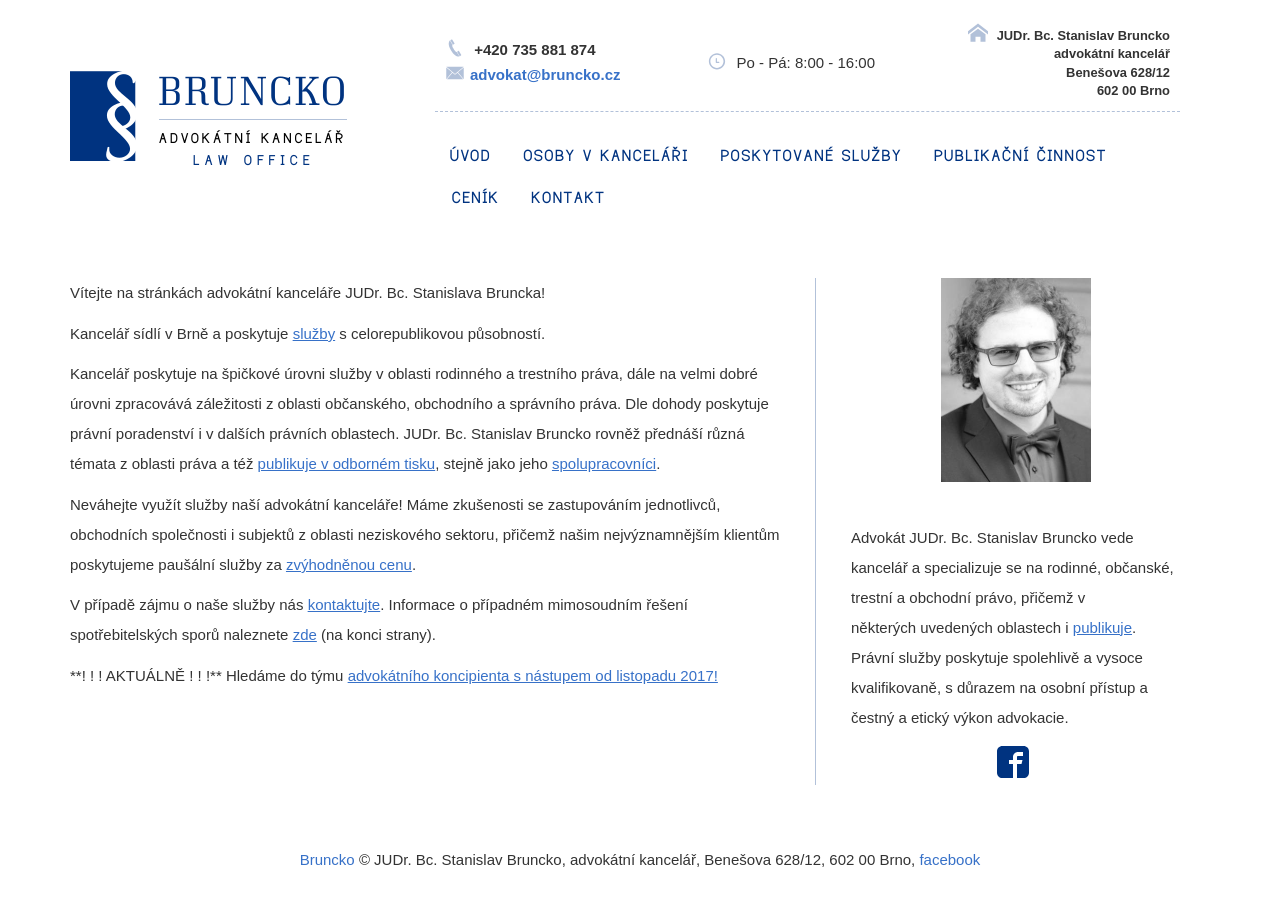
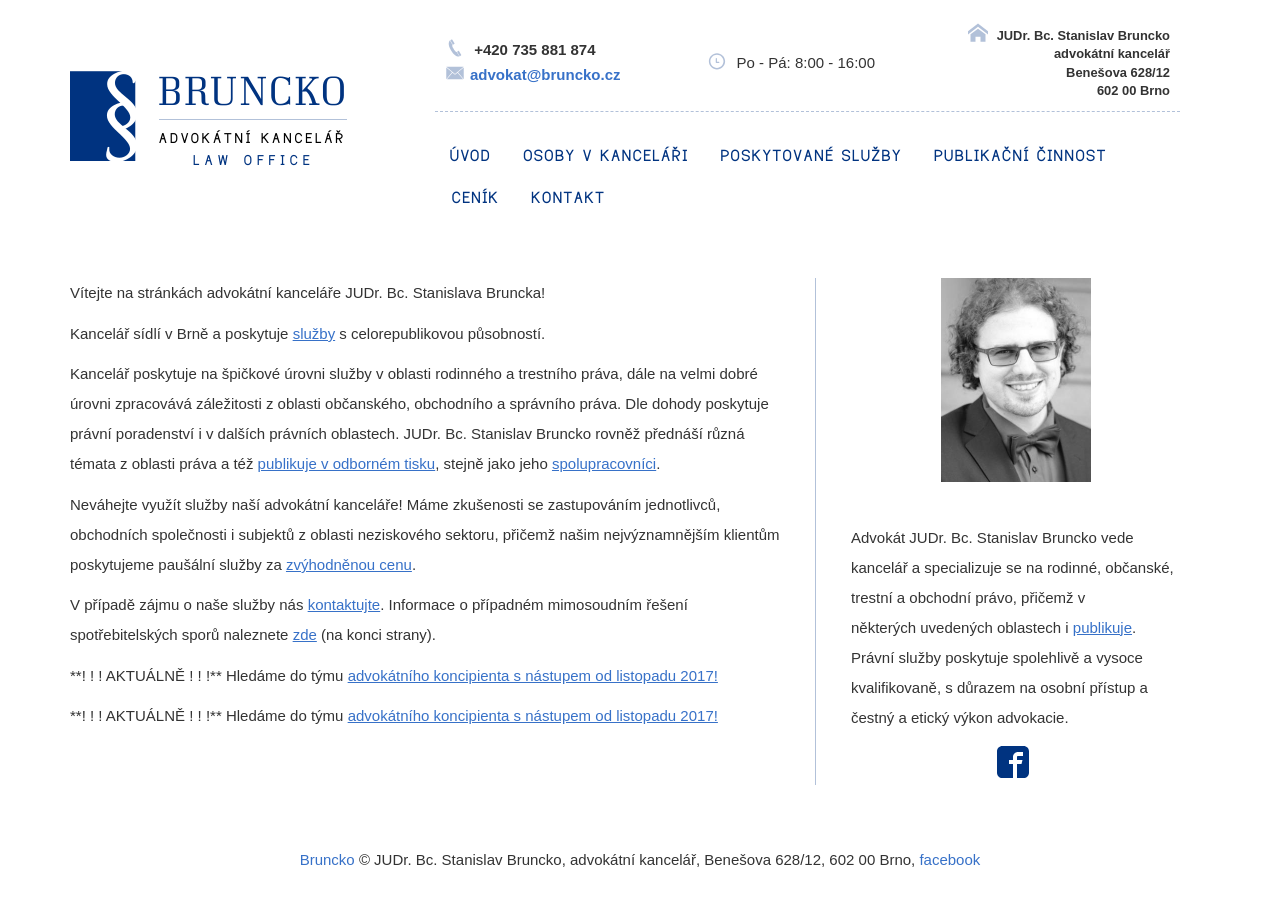
Before and after one commit to Pave91/bruncko-web, a Jekyll site: the page built from index.html, in a window 1280 px wide. Built offline with Jekyll 4.4.1, drawn with Linux system fonts in a browser that asks for light colours; nearby versions of some CDN libraries.

Commit message:
Update index.html

```diff
--- a/index.html
+++ b/index.html
@@ -19,4 +19,8 @@
  V případě zájmu o naše služby nás <a href="{{site.baseurl}}/kontakt">kontaktujte</a>. Informace o případném mimosoudním řešení spotřebitelských sporů naleznete <a href="{{site.baseurl}}/poskytovane-sluzby">zde</a> (na konci strany).
 </p>
 <p>
-  **! ! !  AKTUÁLNĚ ! ! !**  Hledáme do týmu  <a href="{{site.baseurl}}/poskytovane-sluzby">advokátního koncipienta s nástupem od listopadu 2017!</a></p>
+  **! ! !  AKTUÁLNĚ ! ! !**  Hledáme do týmu  <a href="{{site.baseurl}}/poskytovane-sluzby">advokátního koncipienta s nástupem od listopadu 2017!</a>
+</p>
+<p>
+  **! ! !  AKTUÁLNĚ ! ! !**  Hledáme do týmu  <a href="{{site.baseurl}}/novykoncipient">advokátního koncipienta s nástupem od listopadu 2017!</a>
+</p>
```
